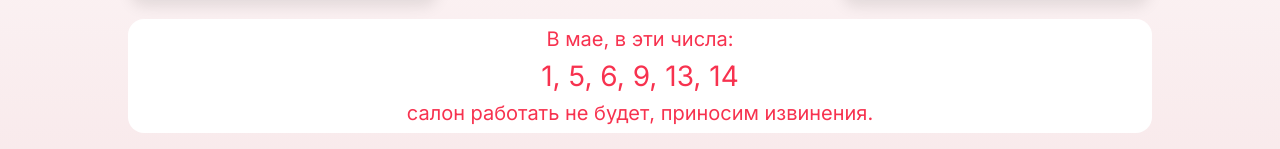
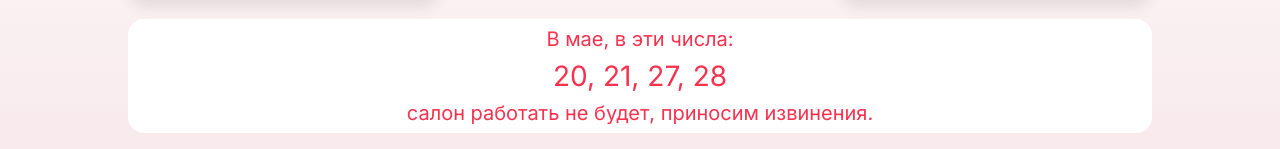
Before and after one commit to MichaelStavrov/prichesonchik, a Next.js app: page /services in a window 1280 px wide. Shown: the part 361-510 px from the top of the page. Built offline with nearby package versions, Linux system fonts and the light colour scheme; a web font is replaced by a local one; what @ant-design/nextjs-registry would draw is missing.

Commit message:
day-off may

```diff
--- a/src/app/layout.tsx
+++ b/src/app/layout.tsx
@@ -229,9 +229,7 @@ export default function RootLayout({
                   <span style={{ textAlign: 'center', fontSize: 20 }}>
                     В мае, в эти числа:
                   </span>
-                  <span style={{ textAlign: 'center' }}>
-                    1, 5, 6, 9, 13, 14
-                  </span>
+                  <span style={{ textAlign: 'center' }}>20, 21, 27, 28</span>
                   <span style={{ textAlign: 'center', fontSize: 20 }}>
                     салон работать не будет, приносим извинения.
                   </span>
```
